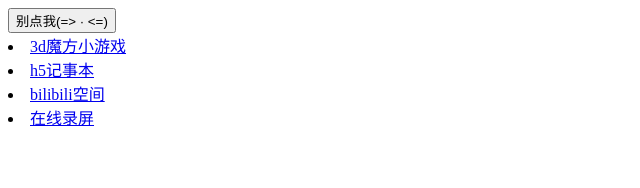
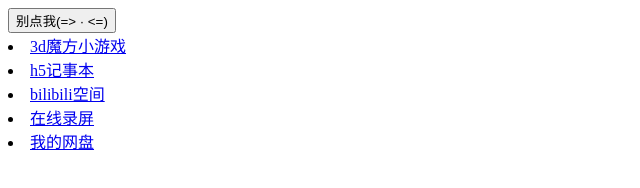
Before and after one commit to ego-code/ego-code.github.io, a plain HTML site: page index.html in a window 1280 px wide. Shown: the whole page, without its empty margins (0-640 px from the left). Drawn offline with Linux system fonts and the light colour scheme.

Commit message:
Update index.html

```diff
--- a/index.html
+++ b/index.html
@@ -33,7 +33,7 @@ alert("点我干森么！哼╯^╰"); //弹出对话框
 <li> <a href="https://ego-code.github.io/h5notepad/">h5记事本</a> </li>
 <li> <a href="https://m.bilibili.com/space/566819290">bilibili空间</a> </li>
 <li> <a href="https://ego-code.github.io/egoscreencap/">在线录屏</a> </li>
-
+<li> <a href="http://ego-code.ys168.com/">我的网盘</a> </li>
 
 
 </body>
```
